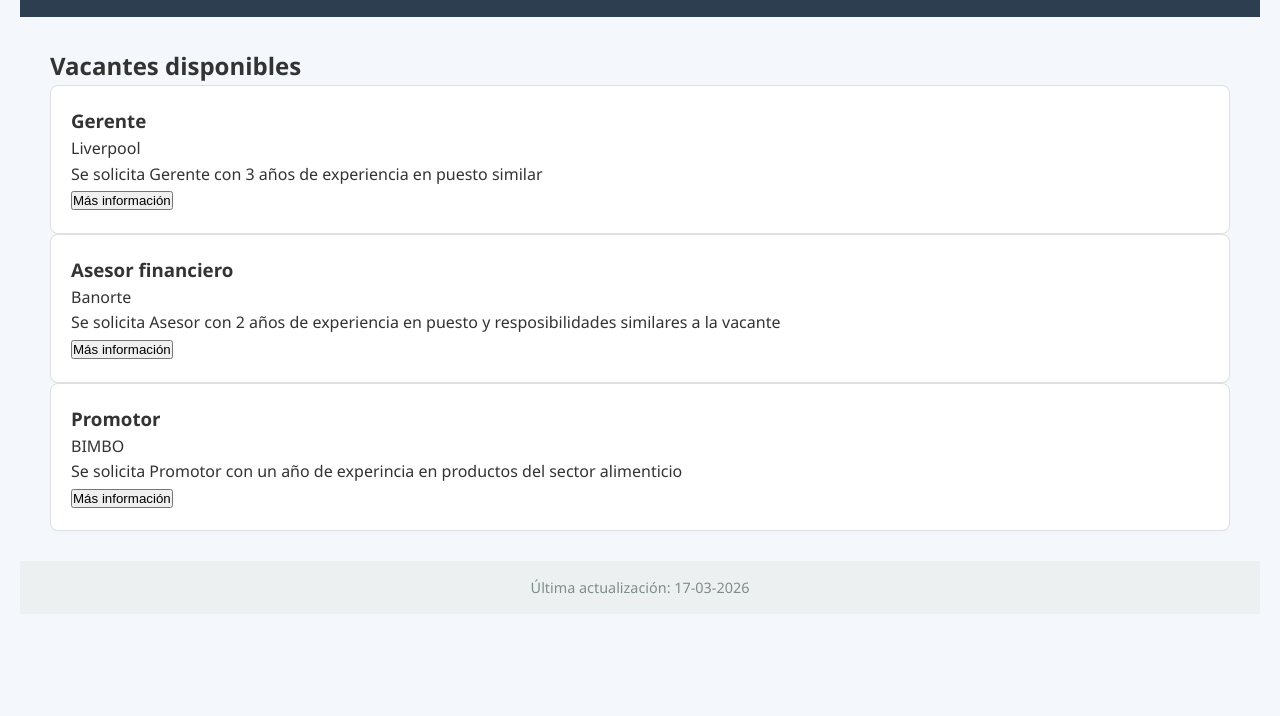
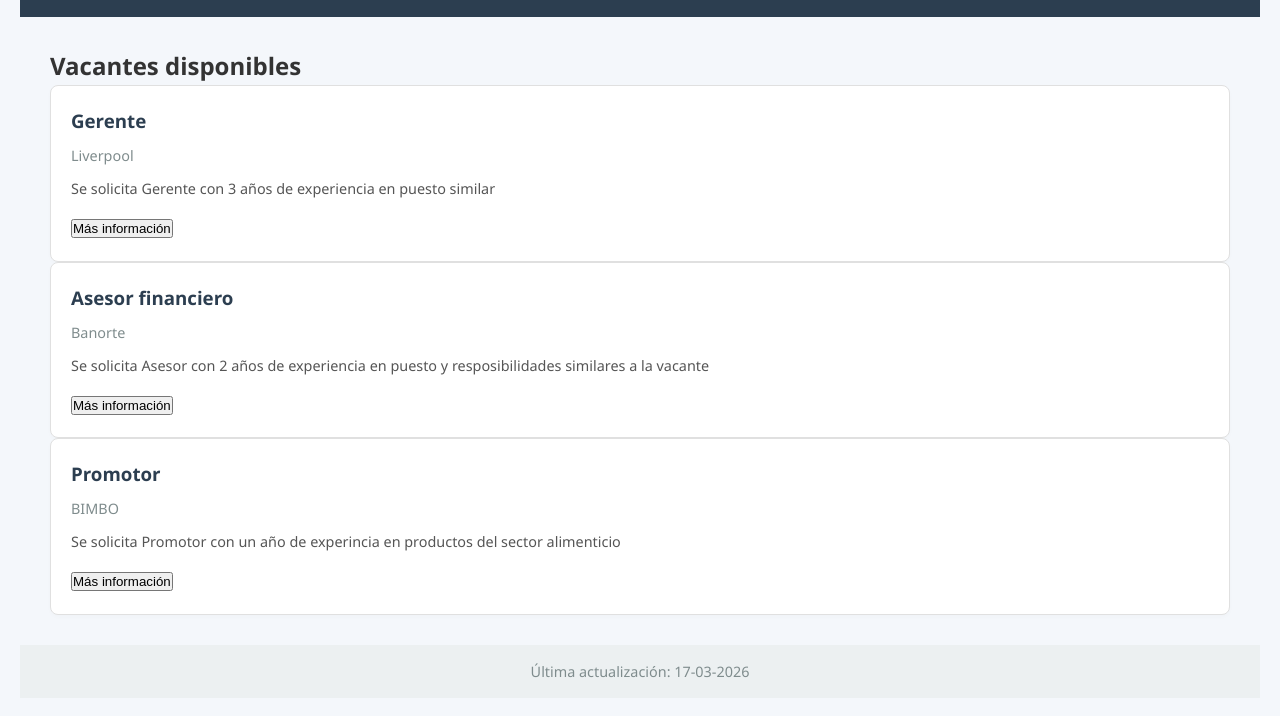
Before and after one commit to gmonroyrdz/bolsa, a plain HTML site: page index.html in a window 1280 px wide. Shown: the part 120-836 px from the top of the page. Before the commit the page ends 800 px from the top, so only its background shows below. Drawn offline with Linux system fonts and the light colour scheme.

Commit message:
Card modificaciones

```diff
--- a/css/styles.css
+++ b/css/styles.css
@@ -48,3 +48,21 @@
     transition: transform 0.2s, box-shadow 0.2s;
     box-shadow: 0 2px 4px rgba(0,0,0,0.02);
 }
+
+.vacancies-card h3{
+    margin-bottom: 8px;
+    color: #2c3e50;
+}
+
+.vacancies-card .company{
+    font-size: 0.9rem;
+    color: #7f8c8d;
+    margin-bottom: 10px;
+}
+
+.vacancies-card .description{
+    font-size: 0.9rem;
+    color: #7f8c8d;
+    margin-bottom: 15px;
+    color: #555;
+}
```
